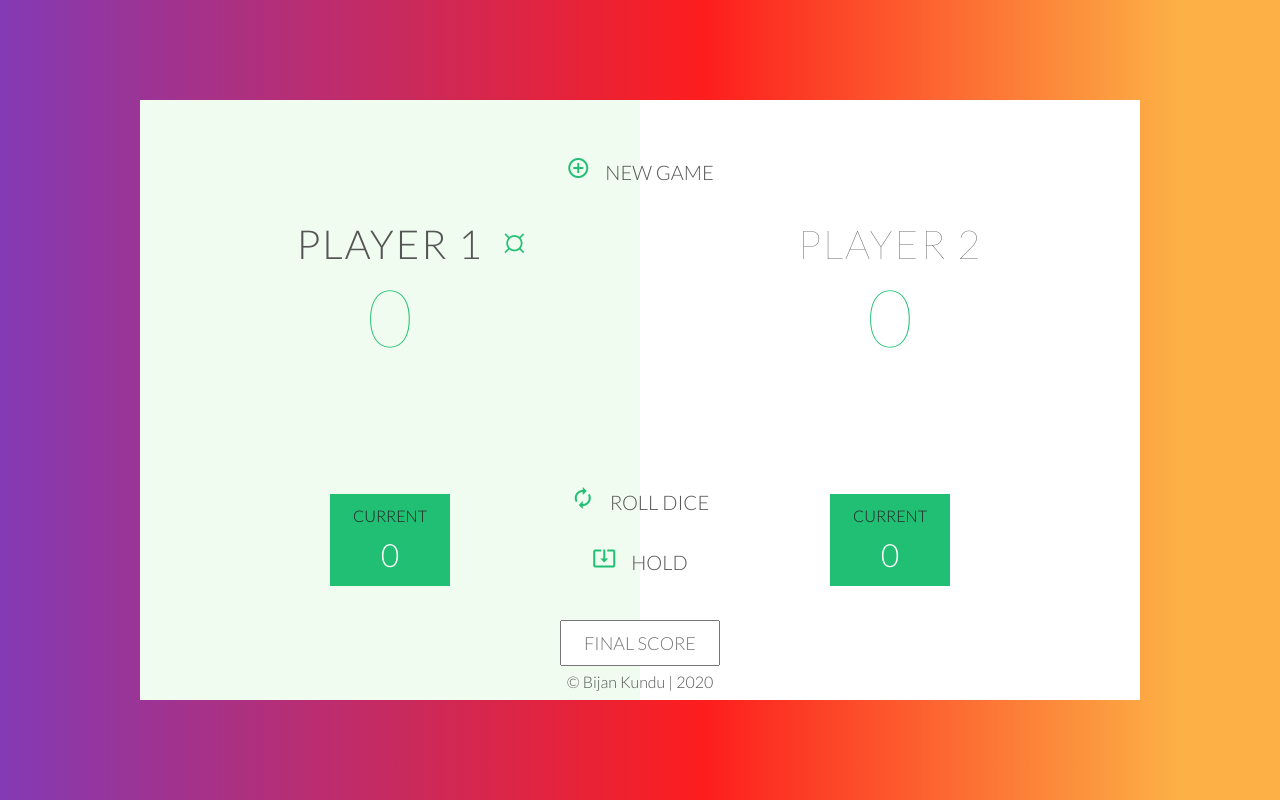
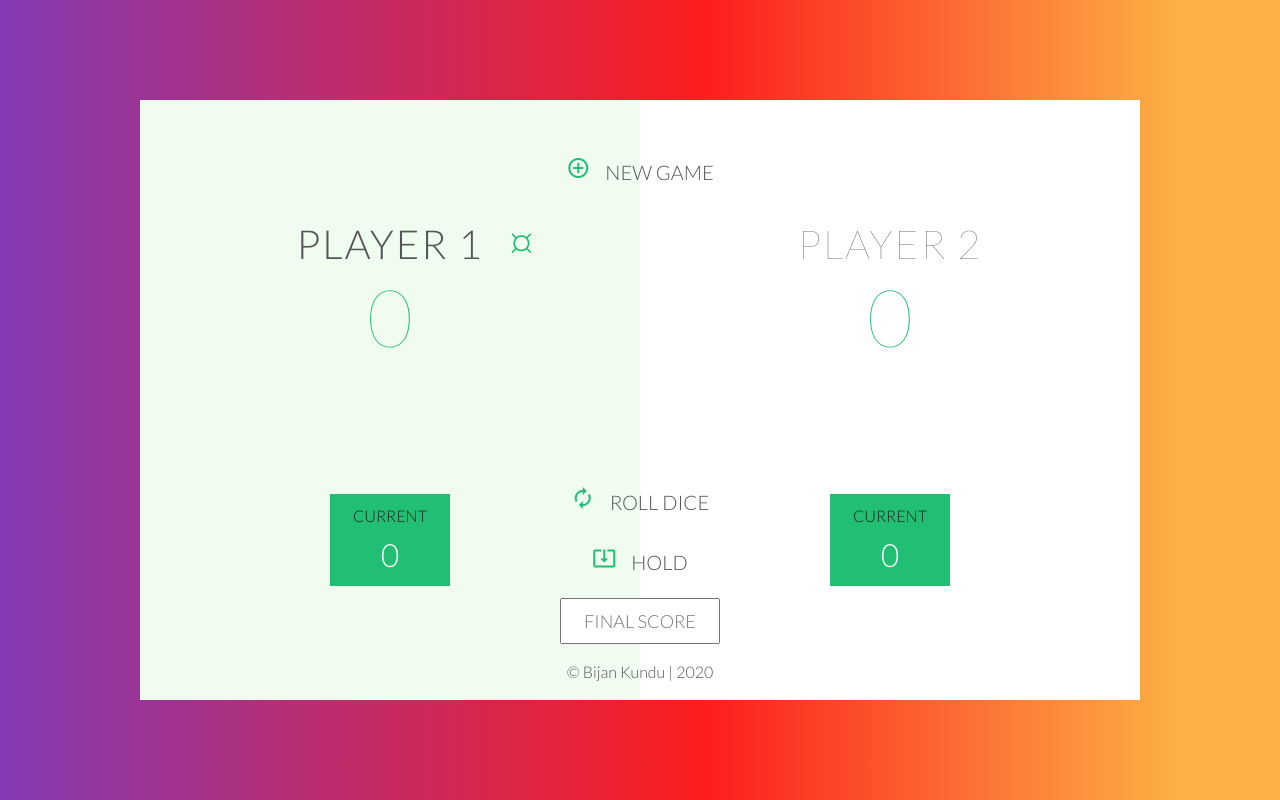
Before and after one commit to bijankundu/DOM-pig-game, a plain HTML site: page index.html in a window 1280 px wide. Drawn offline with nearby package versions, Linux system fonts and the light colour scheme.

Commit message:
fixed styling

```diff
--- a/styles.css
+++ b/styles.css
@@ -63,8 +63,8 @@ body{
     font-size: 2.9375rem;
     position: absolute;
     color: #21bf73;
-    top: -0.4375rem;
-    right: 0.625rem;
+    top: -15%;
+    right: 1%;
 
 }
 .player-current-box{
@@ -137,7 +137,7 @@ i {
     position: absolute;
     left: 50%;
     transform: translateX(-50%);
-    top: 520px;
+    top: 83%;
     color: #555;
     font-size: 18px;
     font-family: 'Lato';
@@ -156,4 +156,5 @@ footer{
     left: 50%;
     transform: translate(-50%,-50%);
     position: absolute;
+    margin: 1% 0%;
 }
```
